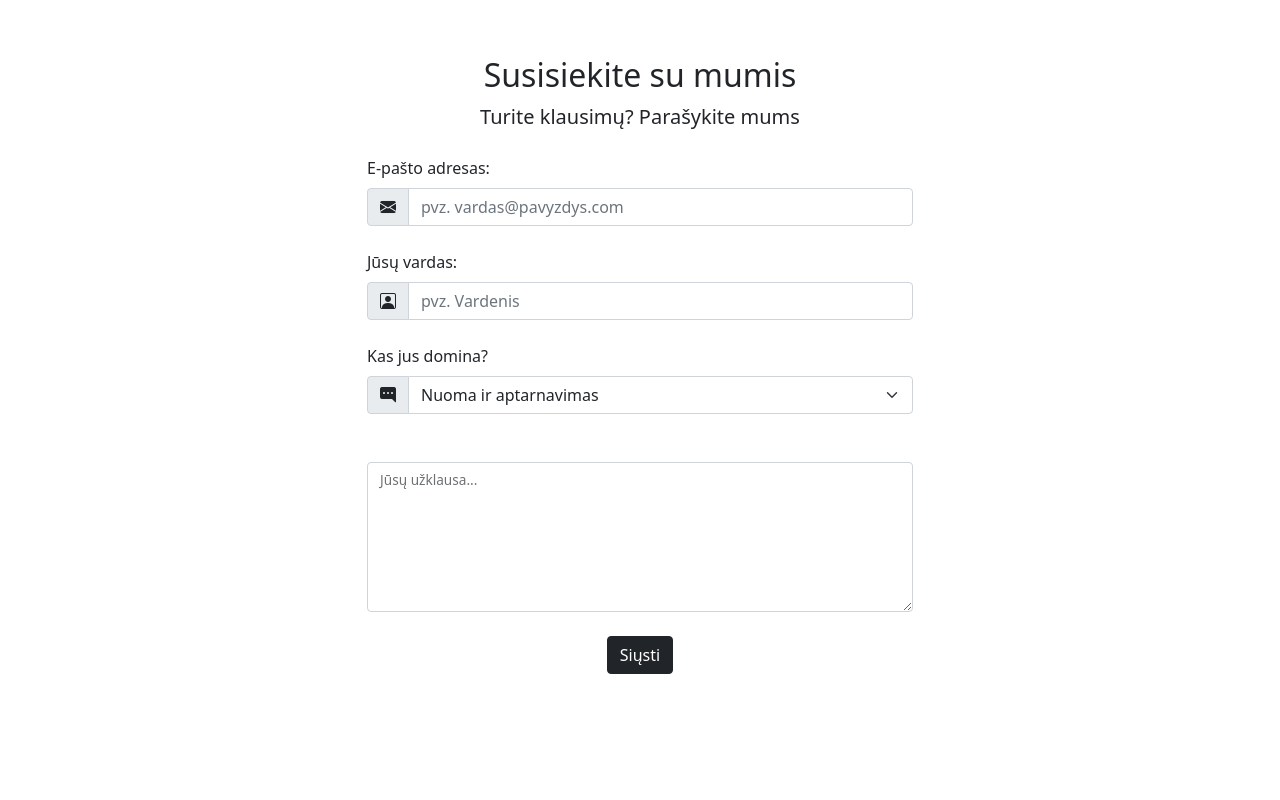
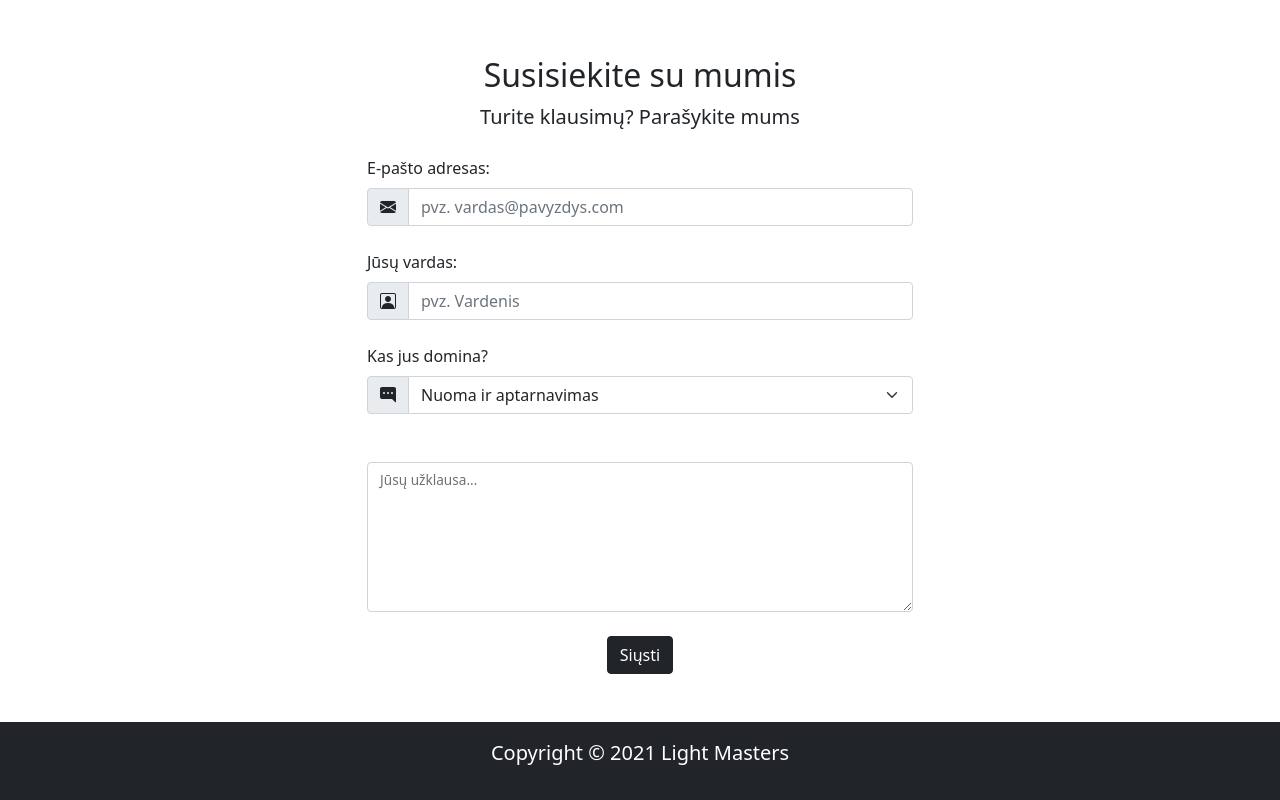
Before and after one commit to ArturasJefremovas/Responsive_site, a plain HTML site: page index.html in a window 1280 px wide. Shown: the part 1356-2156 px from the top of the page. Before the commit the page ends 2078 px from the top, so only its background shows below. Drawn offline with nearby package versions, Linux system fonts and the light colour scheme.

Commit message:
feat:add-footer

```diff
--- a/index.html
+++ b/index.html
@@ -1,12 +1,16 @@
 <!DOCTYPE html>
 <html lang="en">
+
 <head>
     <meta charset="UTF-8">
     <meta http-equiv="X-UA-Compatible" content="IE=edge">
     <meta name="viewport" content="width=device-width, initial-scale=1.0">
     <title>Light Masters</title>
-    <link href="https://cdn.jsdelivr.net/npm/bootstrap@5.1.1/dist/css/bootstrap.min.css" rel="stylesheet" integrity="sha384-F3w7mX95PdgyTmZZMECAngseQB83DfGTowi0iMjiWaeVhAn4FJkqJByhZMI3AhiU" crossorigin="anonymous">
-    <script src="https://cdn.jsdelivr.net/npm/bootstrap@5.1.1/dist/js/bootstrap.bundle.min.js" integrity="sha384-/bQdsTh/da6pkI1MST/rWKFNjaCP5gBSY4sEBT38Q/9RBh9AH40zEOg7Hlq2THRZ" crossorigin="anonymous"></script>
+    <link href="https://cdn.jsdelivr.net/npm/bootstrap@5.1.1/dist/css/bootstrap.min.css" rel="stylesheet"
+        integrity="sha384-F3w7mX95PdgyTmZZMECAngseQB83DfGTowi0iMjiWaeVhAn4FJkqJByhZMI3AhiU" crossorigin="anonymous">
+    <script src="https://cdn.jsdelivr.net/npm/bootstrap@5.1.1/dist/js/bootstrap.bundle.min.js"
+        integrity="sha384-/bQdsTh/da6pkI1MST/rWKFNjaCP5gBSY4sEBT38Q/9RBh9AH40zEOg7Hlq2THRZ"
+        crossorigin="anonymous"></script>
     <link rel="stylesheet" href="https://cdn.jsdelivr.net/npm/bootstrap-icons@1.5.0/font/bootstrap-icons.css">
     <link rel="stylesheet" href="styles/main.css">
 
@@ -28,6 +32,7 @@
         </div>
     </div>
 </nav>
+
 <body>
     <main>
         <section id="Pagrindinis" class="pt">
@@ -64,6 +69,8 @@
                 </button>
             </div>
         </section>
+    </main>
+
     <section>
         <section id="Paslaugos" class="text-center pt">
             <h2 class="mt-3 text-black">UAB "Light masters"</h2>
@@ -93,10 +100,12 @@
                             <img src="images/Pardavimai.jpg" class="card-img-top">
                             <div class="card-body card-size">
                                 <h2 class="card-title">Parduodami priedai</h2>
-                                    <p class="card-text">Pas mus galite įsigyti iš patikimų gamintojų pačių įvairiausių priedų, skirtų apšvietimo technikai. Nuo varžtelių iki...
+                                <p class="card-text">Pas mus galite įsigyti iš patikimų gamintojų pačių įvairiausių
+                                    priedų, skirtų apšvietimo technikai. Nuo varžtelių iki...
                                 </p>
                                 <div class="card__button-container">
-                                        <a href="pages/pardavimai.html" class="btn btn-warning btn-outline-light">Plačiau</a>
+                                    <a href="pages/pardavimai.html"
+                                        class="btn btn-warning btn-outline-light">Plačiau</a>
                                 </div>
                             </div>
                         </div>
@@ -166,7 +175,14 @@
             </div>
         </section>
 
-    </main>
+        <footer class="p-3 bg-dark text-white text-center poition-relative">
+            <div class="container">
+                <p class="lead">Copyright &copy; 2021 Light Masters</p>
+
+            </div>
+
+        </footer>
 
 </body>
+
 </html>
```
Lines whose indentation alone changed are shown as unchanged.
